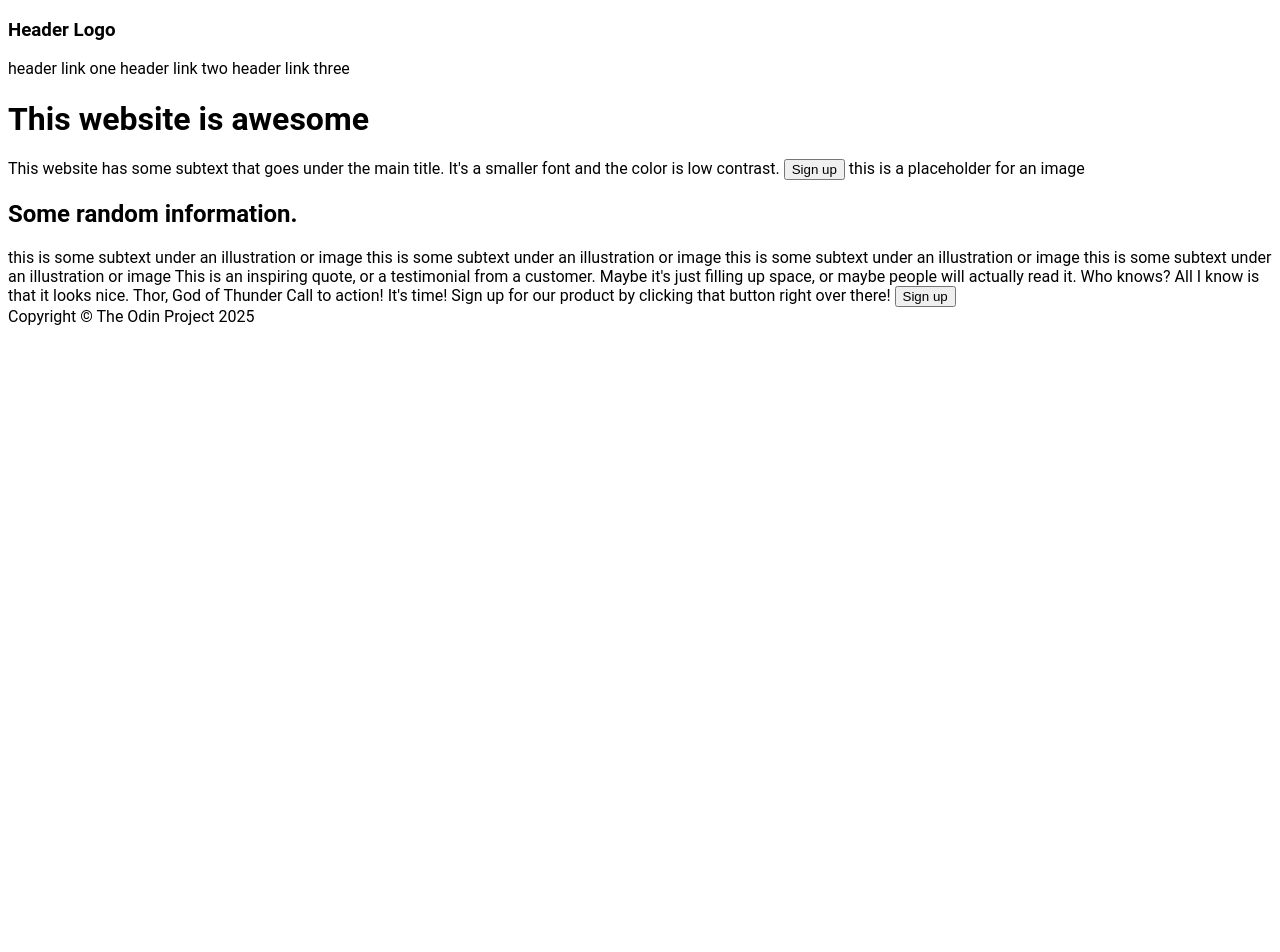
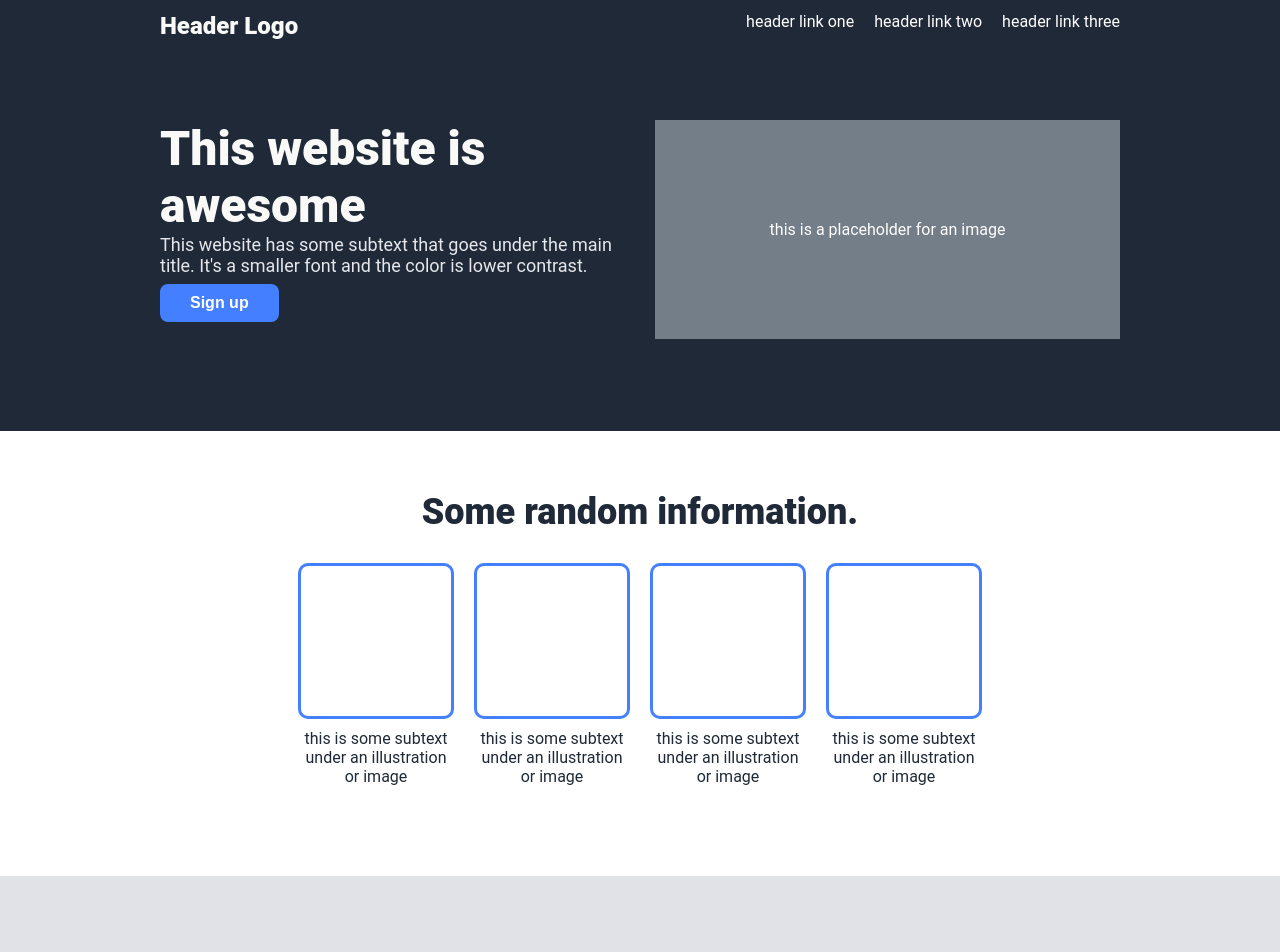
Before and after one commit to postprovincial/landing-page, a plain HTML site: page index.html in a window 1280 px wide. Shown: the top 952 px of the page. Before the commit the page ends 800 px from the top, so only its background shows below. Drawn offline with Linux system fonts and the light colour scheme.

Commit message:
landing-page finished

```diff
--- a/css/styles.css
+++ b/css/styles.css
@@ -1,3 +1,199 @@
 body{
     font-family: Roboto;
+    margin:0;
+    padding:0;
 }
+
+.header-logo-text{
+    font-size: 24px;
+    color: #F9FAF8;
+    font-weight: 900;
+}
+
+.header-hero-container{
+    display: flex;
+    flex-direction: column;
+    color:white;
+    background-color: #1F2937;
+    padding: 12px 160px;
+}
+
+.hero{
+    display: flex;
+    flex-basis: auto;
+    margin: 80px 0px;
+    justify-content: space-between;
+    gap: 30px;
+}
+
+.hero-text{
+    flex: 1;
+    display: flex;
+    flex-direction: column;
+    align-content: flex-start;
+}
+
+.hero-main-text{
+    font-size: 48px;
+    color: #F9FAF8;
+    font-weight: 900;
+}
+
+.hero-secondary-text{
+    font-size: 18px;
+    color: #E5E7EB;
+}
+
+.placeholder{
+    flex:1;
+    text-align: center;
+    align-self: center;
+    background-color: rgb(116, 126, 136);
+    padding: 100px 0px;
+}
+
+header{
+    display: flex;
+    justify-content: space-between;
+    color: white;
+    margin:0;
+}
+
+.links{
+    display: flex;
+    gap: 20px;
+}
+
+.random-info-container{
+    display: flex;
+    flex-direction: column;
+    color: #1F2937;
+    padding: 12px 160px;
+    align-items: center;
+    gap:30px;
+    padding: 60px;
+    padding-bottom: 90px;
+}
+
+.info-header-text{
+    font-size: 36px;
+    font-weight: 900;
+}
+
+.cards-container{
+    display: flex;
+    gap:20px;
+}
+
+.cards{
+    display: flex;
+    flex-direction: column;
+    gap:10px;
+    align-items: center;
+}
+
+.card{
+    height: 150px;
+    width: 150px;
+    border-style: solid;
+    border-radius: 10px;
+    border-color: rgb(67, 127, 255);;
+}
+
+.card-text{
+    flex-wrap: wrap;
+    text-align: center;
+    width: 150px;
+}
+
+.quote{
+    font-family: Roboto;
+    font-style: italic;
+    background-color: rgb(224, 226, 231);
+    justify-content: center;
+    padding: 200px;
+}
+
+.quote-text{
+    font-size: 36px;
+    font-weight: 300;
+    color: #1F2937;
+}
+
+.author{
+    font-family: Roboto;
+    font-size: 24px;
+    font-style: normal;
+    font-weight: 500;
+    color: #1F2937;
+    text-align:end;
+}
+
+.CTA-container{
+    background-color:white;
+    padding: 12px 160px;
+}
+
+.CTA{
+    display: flex;
+    background-color: rgb(67, 127, 255);
+    padding:60px;
+    padding-left: 100px;
+    padding-right: 100px;
+    margin-top:100px;
+    margin-bottom: 100px;
+    border-radius: 10px;
+    justify-content: space-between;
+}
+
+.CTA-text-container{
+    display: flex;
+    flex-direction: column;
+}
+
+.CTA-text{
+    color: white;
+    font-family: Roboto;
+    font-size: 24px;
+    font-style: normal;
+    font-weight: 500;
+}
+
+.CTA-subtext{
+    color: white;
+    font-weight: 300;
+}
+
+button{
+    font-size: medium;
+    font-weight: bold;
+    border: none;
+    border-radius: 8px;
+    outline: none;
+    margin-right: auto;
+    margin-top: 8px;
+    padding: 10px 30px;
+    color: white;
+    background-color: rgb(67, 127, 255);
+}
+
+.button2{
+    text-align: center;
+    font-size: medium;
+    font-weight: bold;
+    margin:0;
+    border:#E5E7EB;
+    border-style: solid;
+    border-radius: 8px;
+    padding: 10px 30px;
+    color: white;
+    background-color: rgb(67, 127, 255);
+}
+
+.footer{
+    background-color: #1F2937;
+    margin: 0;
+    padding: 30px;
+    color: white;
+    text-align: center;
+}
--- a/index.html
+++ b/index.html
@@ -8,51 +8,83 @@
 </head>
 
 <body>
+    <div class ="header-hero-container">
         <header>
-        <h3>Header Logo</h3>
-        <links>
+            <div class ="header-logo-text">Header Logo</div>
+            <div class ="links">
                 <a>header link one</a>
                 <a>header link two</a>
                 <a>header link three</a>
-        </links>
+            </div>
         </header>
 
-    <hero>
-        <h1>This website is awesome</h1>
-        <text>This website has some subtext that goes under the main title. It's a smaller font and the color is low contrast.</text>
+        <div class="hero">
+            <div class="hero-text">
+                <div class="hero-main-text">This website is awesome</div>
+                <div class="hero-secondary-text">This website has some subtext that goes under the main title. It's a smaller font and the color is lower contrast.</div>
                 <button>Sign up</button>
+            </div>
+            <div class="placeholder">
                 <text>this is a placeholder for an image</text>
-    </hero>
+            </div>
+        </div>
+    </div>
 
-    <info>
-        <h2>Some random information.</h2>
+    <div class = "random-info-container">
+        <div class="info-header-text">Some random information.</div>
 
-        <card></card>
+        <div class="cards-container">
+            <div class="cards">
+                <div class="card"></div>
+                    <div class="card-text">
                     <text>this is some subtext under an illustration or image</text>
+                </div>
+            </div>
 
-        <card></card>
+            <div class="cards">
+                <div class="card"></div>
+                    <div class="card-text">
                     <text>this is some subtext under an illustration or image</text>
+                </div>
+            </div>
 
-        <card></card>
+            <div class="cards">
+                <div class="card"></div>
+                    <div class="card-text">
                     <text>this is some subtext under an illustration or image</text>
+                </div>
+            </div>
 
-        <card></card>
+
+            <div class="cards">
+                <div class="card"></div>
+                    <div class="card-text">
                     <text>this is some subtext under an illustration or image</text>
-    </info>
+                </div>
+            </div>
+        </div>
 
-    <quote></quote>
-        <text>This is an inspiring quote, or a testimonial from a customer. Maybe it's just filling up space, or maybe people will actually read it. Who knows? All I know is that it looks nice.</text>
-        <text>Thor, God of Thunder</text>
+    </div>
 
-    <CTA>
-        <text>Call to action! It's time!</text>
-        <text>Sign up for our product by clicking that button right over there!</text>
-        <button>Sign up</button>
-    </CTA>
+    <div class="quote">
+        <div class="quote-text">This is an inspiring quote, or a testimonial from a customer. Maybe it's just filling up space, or maybe people will actually read it. Who knows? All I know is that it looks nice.</div>
+        <div class="author">Thor, God of Thunder</div>
+    </div>
 
-    <footer>
+    <div class="CTA-container">
+        <div class="CTA">
+            <div class="CTA-text-container">
+                <div class="CTA-text">Call to action! It's time!</div>
+                <div class="CTA-subtext">Sign up for our products by clicking that button over there!</div>
+            </div>
+            <div class="button2">Sign up</button></div>
+        </div>
+    </div>
+
+
+    <div class="footer">
         <text>Copyright © The Odin Project 2025</text>
-    </footer>
+    </div>
 
 </body>
 </html>
```
Lines whose indentation alone changed are shown as unchanged.
